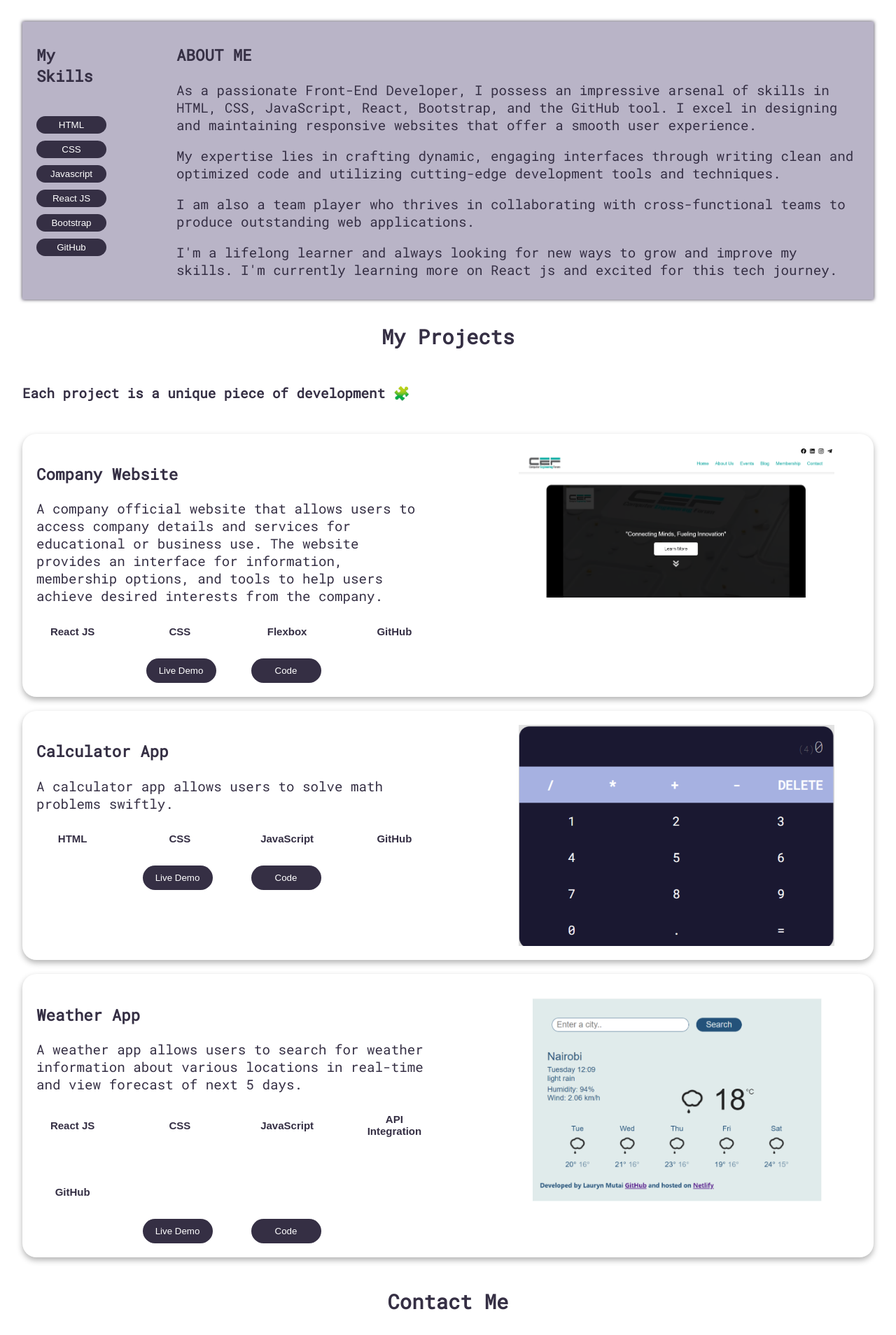
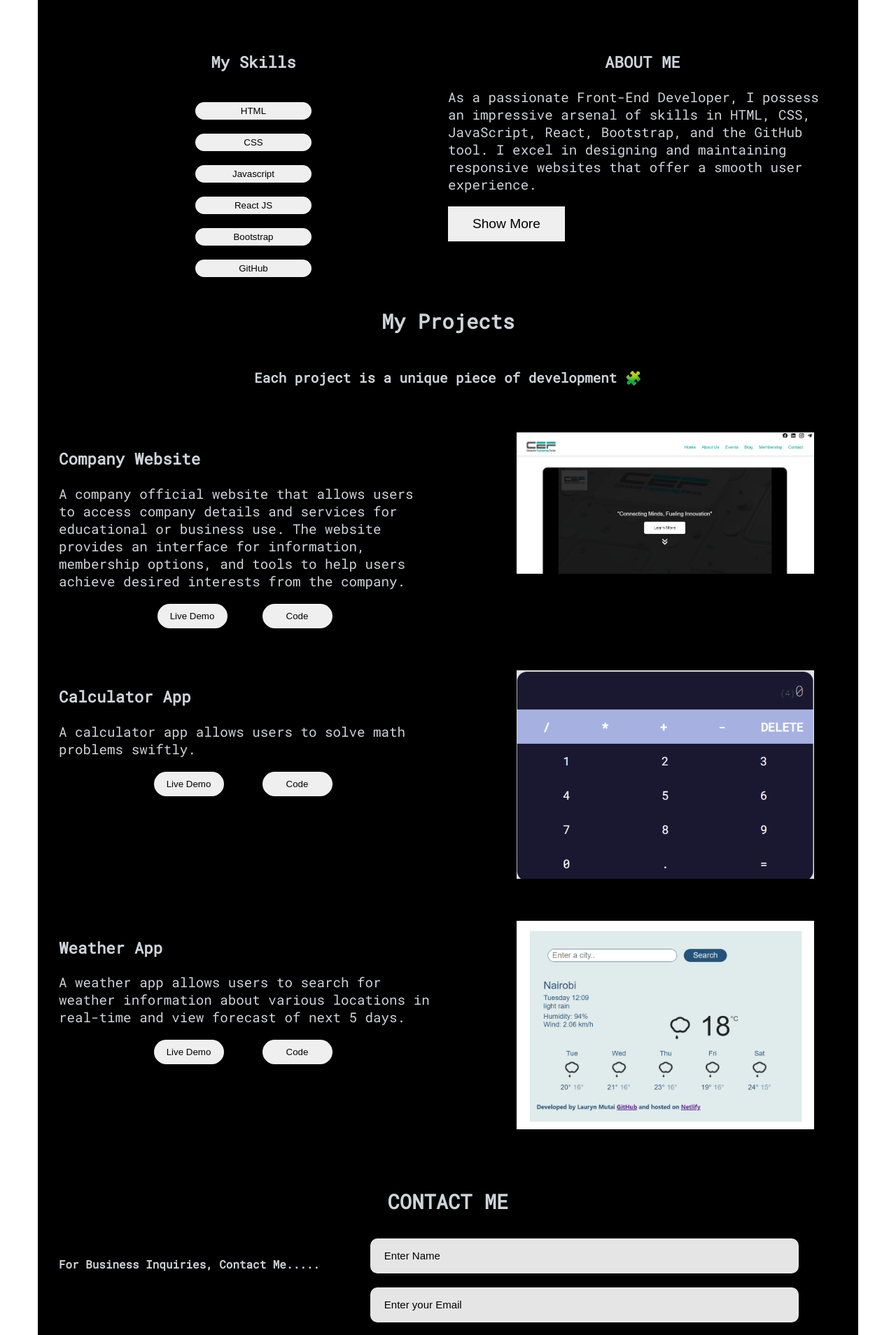
Before and after one commit to chichi5454/portfolio-project, a React (Create React App) app: page / in a window 1280 px wide. Shown: the part 560-2468 px from the top of the page at 70% size. Built offline with nearby package versions, Linux system fonts and the light colour scheme; a web font is replaced by a local one.

Commit message:
debugging on responsiveness

```diff
--- a/src/App.css
+++ b/src/App.css
@@ -3,8 +3,10 @@
 @import url("https://fonts.googleapis.com/css2?family=Recursive&family=Roboto+Mono:wght@100;400&display=swap");
 
 :root {
-  --primary-color: #352f44;
-  --secondary-color: #b9b4c7;
+  --primary-color: #ced4da;
+
+  /* #352f44; */
+  /* --secondary-color: #b9b4c7; */
 }
 
 body {
@@ -17,8 +19,11 @@ body {
   display: flex;
   flex-direction: column;
   gap: 50px;
-  width: 95%;
+  width: 90%;
   margin: 0 auto;
+  padding: 10px;
+  color: var(--primary-color);
+  background-color: #000000;
   /* background-color: aqua; */
   /* background-color: blue; */
 }
--- a/src/App.js
+++ b/src/App.js
@@ -2,7 +2,7 @@
 import About from "./Pages/About";
 import Projects from "./Pages/Projects";
 import Contact from "./Pages/Contact";
-import Footer from "./Footer";
+// import Footer from "./Footer";
 import Navbar from "./Navbar";
 import "./App.css";
 
@@ -17,7 +17,7 @@ function App() {
         <Projects />
         <Contact />
       </div>
-      <Footer />
+      {/* <Footer /> */}
     </div>
   );
 }
--- a/src/Components/about-components/AboutSkill.jsx
+++ b/src/Components/about-components/AboutSkill.jsx
@@ -1,13 +1,15 @@
 /** @format */
-// import GitHubIcon from "@mui/icons-material/GitHub";
-// import CssIcon from "@mui/icons-material/Css";
-// import HtmlIcon from "@mui/icons-material/Html";
-// import JavascriptIcon from "@mui/icons-material/Javascript";
-import React from "react";
 
+import React, { useState } from "react";
 import "./aboutskill.css";
 
 const AboutSkill = () => {
+  const [showMore, setShowMore] = useState(false);
+
+  const handleMore = () => {
+    setShowMore(!showMore);
+  };
+
   return (
     <div className="aboutSkill-page">
       <div className="aboutSkill-page-content-one">
@@ -20,9 +22,6 @@ const AboutSkill = () => {
           <button>Bootstrap</button>
           <button>GitHub</button>
         </div>
-        {/* <div className="aboutSkill-socials">
-          <HtmlIcon /> <CssIcon /> <JavascriptIcon /> <GitHubIcon />
-        </div> */}
       </div>
       <div className="aboutSkill-page-content-two">
         <h3>ABOUT ME</h3>
@@ -33,21 +32,22 @@ const AboutSkill = () => {
             tool. I excel in designing and maintaining responsive websites that
             offer a smooth user experience.
           </p>
-          <p>
-            My expertise lies in crafting dynamic, engaging interfaces through
-            writing clean and optimized code and utilizing cutting-edge
-            development tools and techniques.
-          </p>
-          <p>
-            I am also a team player who thrives in collaborating with
-            cross-functional teams to produce outstanding web applications.
-          </p>
-          <p>
-            I'm a lifelong learner and always looking for new ways to grow and
-            improve my skills. I'm currently learning more on React js and
-            excited for this tech journey.
-          </p>
+
+          {showMore && (
+            <p>
+              My expertise lies in crafting dynamic, engaging interfaces through
+              writing clean and optimized code and utilizing cutting-edge
+              development tools and techniques. I am also a team player who
+              thrives in collaborating with cross-functional teams to produce
+              outstanding web applications. I'm a lifelong learner and always
+              looking for new ways to grow and improve my skills. I'm currently
+              learning more on React js and excited for this tech journey.
+            </p>
+          )}
         </div>
+        <button onClick={handleMore}>
+          {showMore ? "Show Less" : "Show More"}
+        </button>
       </div>
     </div>
   );
--- a/src/Components/about-components/aboutskill.css
+++ b/src/Components/about-components/aboutskill.css
@@ -1,37 +1,64 @@
 /** @format */
 
 .aboutSkill-page {
-  background-color: var(--secondary-color);
-  box-shadow: 0 0 5px 0;
+  /* background-color: rgba(185, 180, 199, 0.2); */
+  /* box-shadow: 0 0 5px 0; */
   display: flex;
   flex-direction: row;
   margin: 0 auto;
   padding: 10px 20px;
-  justify-content: space-between;
-  gap: 100px;
+
+  /* justify-content: space-between;
+  gap: 100px; */
 }
 .aboutSkill-page-content-one {
   display: flex;
   flex-direction: column;
   gap: 20px;
+  width: 50%;
+}
+.aboutSkill-page-content-one h3 {
+  text-align: center;
 }
 .aboutSkill-page-content-one .about-social-btn {
-  display: grid;
+  display: flex;
+  flex-direction: column;
+  gap: 20px;
+  align-items: center;
+  /* display: grid;
+
   gap: 10px;
-  grid-template-columns: repeat(auto-fit, minmax(100px, 3fr));
+  grid-template-columns: repeat(auto-fit, minmax(100px, 3fr)); */
 }
 
 .aboutSkill-page-content-one .about-social-btn button {
-  background-color: var(--primary-color);
-  color: #fff;
+  /* background-color: var(--primary-color);
+  color: #fff; */
   border: none;
   padding: 5px;
   border-radius: 20px;
+  width: 30%;
 }
 .aboutSkill-page-content-one .aboutSkill-socials {
   display: flex;
   flex-direction: row;
   gap: 10px;
+}
+.aboutSkill-page-content-two {
+  width: 50%;
+}
+.aboutSkill-page-content-two h3 {
+  text-align: center;
+}
+.aboutSkill-page-content-two button {
+  /* background-color: var(--primary-color);
+  color: #fff; */
+  border: none;
+  padding: 5px;
+  height: 50px;
+  font-size: 1.2rem;
+  /* border-radius: 20px; */
+  width: 30%;
 }
 
 @media (max-width: 950px) {
--- a/src/Components/contact-components/ContactMe.jsx
+++ b/src/Components/contact-components/ContactMe.jsx
@@ -5,7 +5,7 @@ import React from "react";
 const ContactMe = () => {
   return (
     <div className="contact-page">
-      <h2>Contact Me</h2>
+      <h2>CONTACT ME</h2>
       <div className="contact-page-content">
         <h5>For Business Inquiries, Contact Me..... {""}</h5>
         <form>
--- a/src/Components/contact-components/contactme.css
+++ b/src/Components/contact-components/contactme.css
@@ -3,6 +3,7 @@
 .contact-page {
   display: flex;
   flex-direction: column;
+  padding: 20px;
 }
 .contact-page h2 {
   text-align: center;
@@ -25,19 +26,22 @@
   width: 90%;
   height: 3rem;
   background-color: #e5e5e5;
+  color: #010101;
   border-radius: 10px;
   border: none;
+  font-size: 15px;
+  font-weight: 500;
+  padding-left: 10px;
 }
 .contact-page-content form input::placeholder {
-  padding: 5px;
-  color: var(--primary-color);
+  padding-left: 10px;
+  color: #010101;
   font-size: 15px;
 }
 .contact-page-content form button {
   display: flex;
   margin: 0 auto;
   justify-content: center;
-  /* width: 50%; */
   border: none;
   padding: 20px;
   border-radius: 20px;
@@ -45,20 +49,23 @@
   color: #fff;
 }
 .contact-page-content form button a {
-  color: var(--primary-color);
-  background-color: var(--secondary-color);
+  color: #010101;
+  background-color: var(--primary-color);
   font-weight: 600;
   padding: 10px;
 }
-@media (max-width: 565px) {
+/* media queries */
+@media (max-width: 720px) {
   .contact-page-content {
     display: flex;
     flex-direction: column;
   }
   .contact-page-content h5 {
     width: 100%;
+    text-align: center;
   }
   .contact-page-content form {
     width: 100%;
+    align-items: center;
   }
 }
--- a/src/Components/projects-components/Work.jsx
+++ b/src/Components/projects-components/Work.jsx
@@ -21,12 +21,12 @@ const Work = () => {
               provides an interface for information, membership options, and
               tools to help users achieve desired interests from the company.
             </p>
-            <div className="work-bottom">
+            {/* <div className="work-bottom">
               <button>React JS</button>
               <button>CSS</button>
               <button> Flexbox</button>
               <button>GitHub</button>
-            </div>
+            </div> */}
             <div className="demo">
               <button>Live Demo</button>
               <button>Code</button>
@@ -40,12 +40,12 @@ const Work = () => {
           <div className="work-page-content">
             <h3>Calculator App</h3>
             <p>A calculator app allows users to solve math problems swiftly.</p>
-            <div className="work-bottom">
+            {/* <div className="work-bottom">
               <button>HTML</button>
               <button>CSS</button>
               <button>JavaScript</button>
               <button>GitHub</button>
-            </div>
+            </div> */}
             <div className="demo">
               <a
                 href="https://cerulean-hotteok-acfd32.netlify.app/"
@@ -73,13 +73,13 @@ const Work = () => {
               A weather app allows users to search for weather information about
               various locations in real-time and view forecast of next 5 days.
             </p>
-            <div className="work-bottom">
+            {/* <div className="work-bottom">
               <button>React JS</button>
               <button>CSS</button>
               <button>JavaScript</button>
               <button>API Integration</button>
               <button>GitHub</button>
-            </div>
+            </div> */}
             <div className="demo">
               <a
                 href="https://guileless-mooncake-f3d130.netlify.app/"
--- a/src/Components/projects-components/work.css
+++ b/src/Components/projects-components/work.css
@@ -12,12 +12,15 @@
   flex-direction: column;
   gap: 20px;
 }
+.work-page h4 {
+  text-align: center;
+}
 .work-page-project {
   display: flex;
   flex-direction: row;
   justify-content: space-around;
   gap: 50px;
-  background-color: #fff;
+  /* background-color: #fff; */
   box-shadow: 0 4px 8px rgba(0, 0, 0, 0.3);
   border-radius: 20px;
 }
@@ -34,8 +37,8 @@
   justify-content: center;
 }
 .demo button {
-  background-color: var(--primary-color);
-  color: #fff;
+  /* background-color: var(--primary-color); */
+  /* color: #fff; */
   border: none;
   padding: 10px;
   border-radius: 20px;
@@ -47,8 +50,8 @@
   gap: 50px;
 }
 .work-bottom button {
-  background-color: #fff;
-  color: var(--primary-color);
+  /* background-color: #fff; */
+  /* color: var(--primary-color); */
   border: none;
   padding: 10px;
   font-size: 15px;
--- a/src/Navbar.css
+++ b/src/Navbar.css
@@ -51,11 +51,10 @@ a {
   top: 0;
   height: 100vh;
   width: 100%;
-  background-color: #fff;
   z-index: 500;
   position: fixed;
   /* right: 0; */
-  /* background-color: var(--primary); */
+  background-color: #ced4da;
   box-shadow: 1px 4px 6px rgb(0, 0, 0, 0.5);
 }
 .mobile-navbar-links ul {
@@ -63,16 +62,19 @@ a {
   flex-direction: column;
   gap: 20px;
 }
+
 /* show icon */
 .show-nav-btn {
   display: none;
   border: none;
   background-color: transparent;
   color: var(--primary-color);
+  margin-right: 5px;
 }
 
 /* media queries */
-@media (max-width: 570px) {
+
+@media (max-width: 650px) {
   .Navbar {
     display: flex;
     flex-direction: row;
@@ -86,16 +88,23 @@ a {
     margin-right: 0;
   }
 
+  .nav-link a {
+    color: black;
+  }
   .navbar-links {
     display: none;
   }
   .show-nav-btn {
     display: flex;
-    background-color: #fff;
+    background-color: #ced4da;
+    color: black;
+    /* background-color: #fff; */
     z-index: 500;
   }
-  .show-nav-btn .fa-bars {
+  .show-nav-btn .fa-bars,
+  .faTimes {
     display: block;
     height: 5vh;
+    color: black;
   }
 }
```
Also changed, not shown: src/Components/about-components/aboutMe.css (+1 -8 lines).
